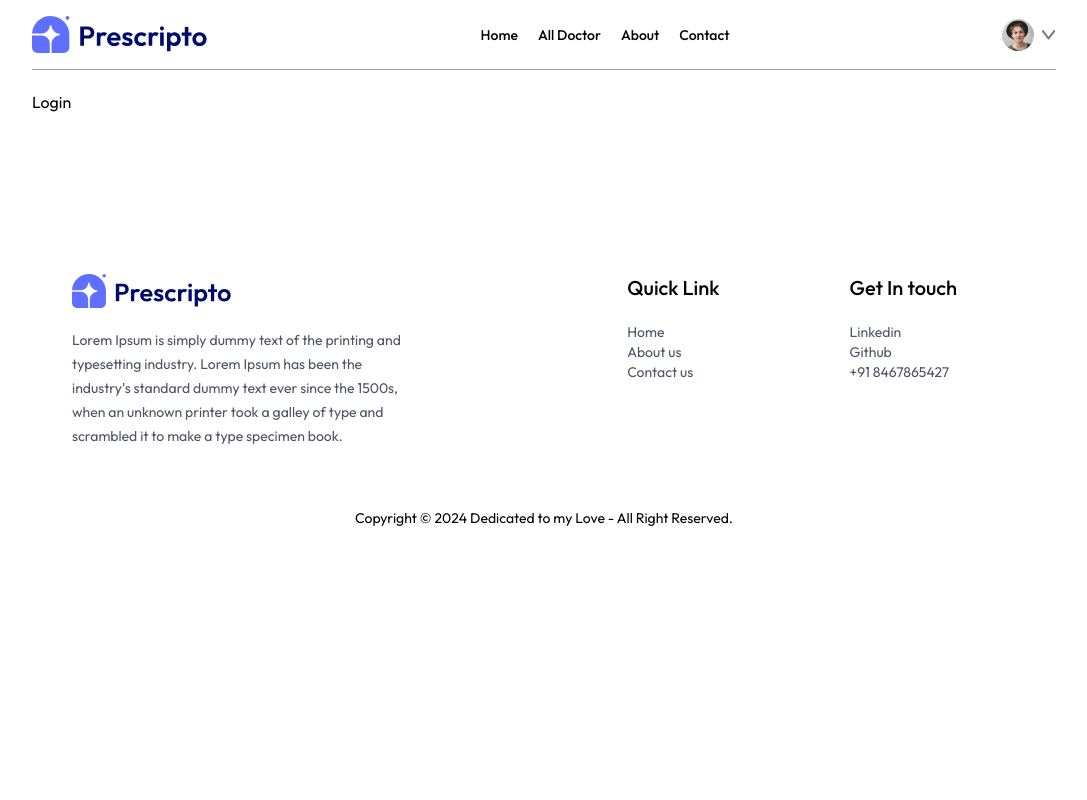
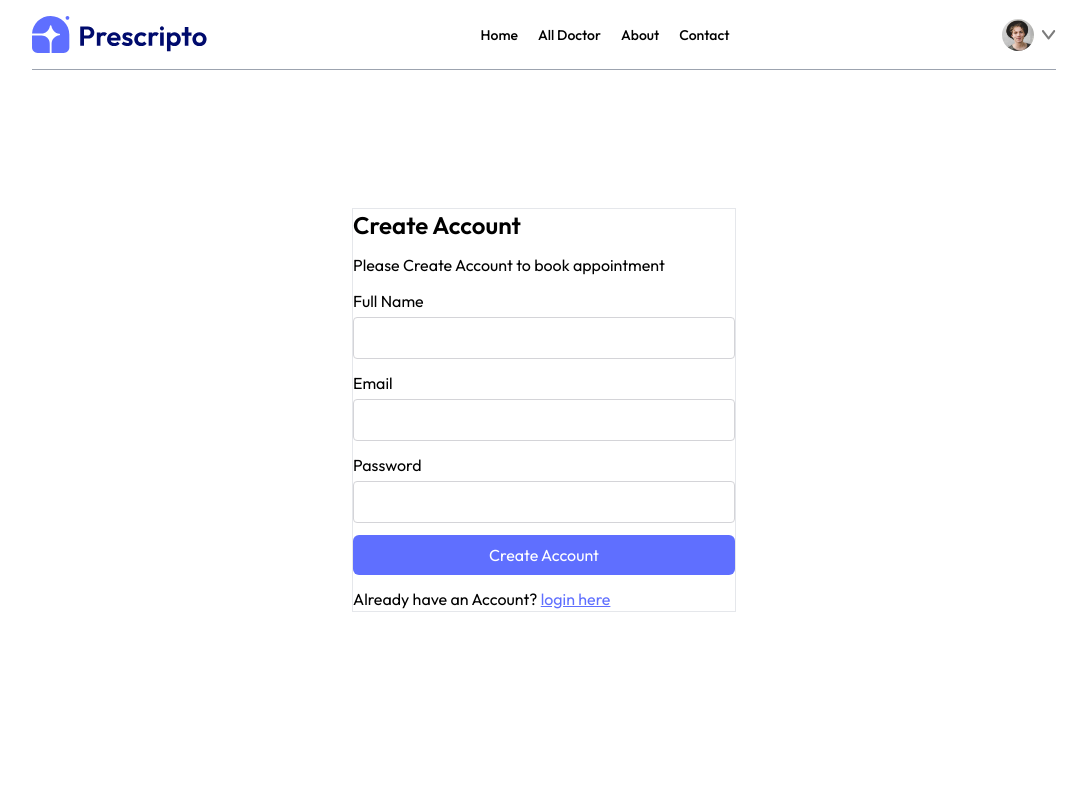
Before and after one commit to fThAbhishek-Pandey/DoctorG, a React (Vite) app: page /login in a window 1280 px wide. Shown: the top 800 px of the page, without its empty margins (96-1183 px from the left). Built offline with nearby package versions, Linux system fonts and the light colour scheme.

Commit message:
adding login page

```diff
--- a/src/pages/Login.jsx
+++ b/src/pages/Login.jsx
@@ -1,8 +1,40 @@
-import React from 'react'
+import React, {useState} from 'react';
+const Login = () => {
+  const [state ,setState] = useState("Sign Up");
+  const [email, setEmail] = useState('');
+  const [passward,setPassward]= useState('');
+  const [name ,setName]= useState('');
+  const onSubmitHandler = async (event)=>{
+       event.preventDefault();
 
-const Login = () => {
+  }
   return (
-    <div>Login</div>
+    <form className='min-h-[80vh] flex items-center '>
+        <div className='flex flex-col gap-3 m-auto min-w-[340px] sm:min-w-96 border' >
+          <p className='text-2xl font-semibold'>{state === 'Sign Up'?"Create Account" :"Login"}</p>
+          <p >Please {state === 'Sign Up'?"Create Account" :"log in"} to book appointment</p>
+        {
+          state == 'Sign Up' &&<div className='w-full ' >
+          <p>Full Name</p>
+          <input className='border border-zinc-300 rounded w-full p-2 mt-1' type="text" onChange={(e)=>setName(e.target.value)} value={name} />
+        </div>
+        }
+
+        <div className='w-full '>
+          <p>Email</p>
+          <input  className='border border-zinc-300 rounded w-full p-2 mt-1' type="email" onChange={(e)=>setEmail(e.target.value)} value={name} />
+        </div>
+        <div className='w-full' >
+          <p>Password</p>
+          <input className='border border-zinc-300 rounded w-full p-2 mt-1' type="pasward" onChange={(e)=>setPassward(e.target.value)} value={name} />
+        </div>
+         <button className='bg-primary text-white w-full py-2 rounded-md text-base'>{state === 'Sign Up'?"Create Account" :"log in"}</button>
+         {
+          state === 'Sign Up'? <p>Already have an Account? <span onClick={()=>setState('Login')} className='text-primary underline cursor-pointer '>login here</span></p>
+          : <p>Create a new Account?<span onClick={()=>setState('Sign Up')} className='text-primary underline cursor-pointer '>click here</span></p>
+         }
+         </div>
+    </form>
   )
 }
 
```
